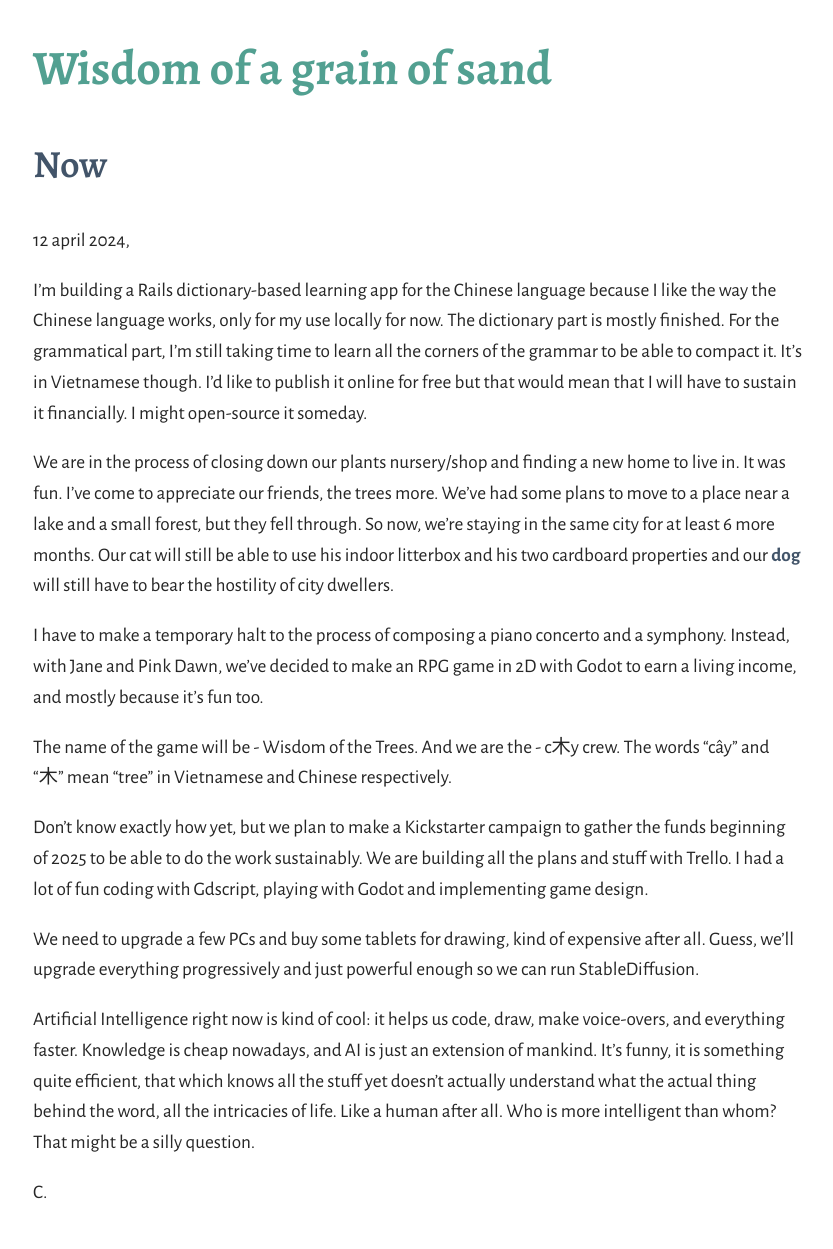
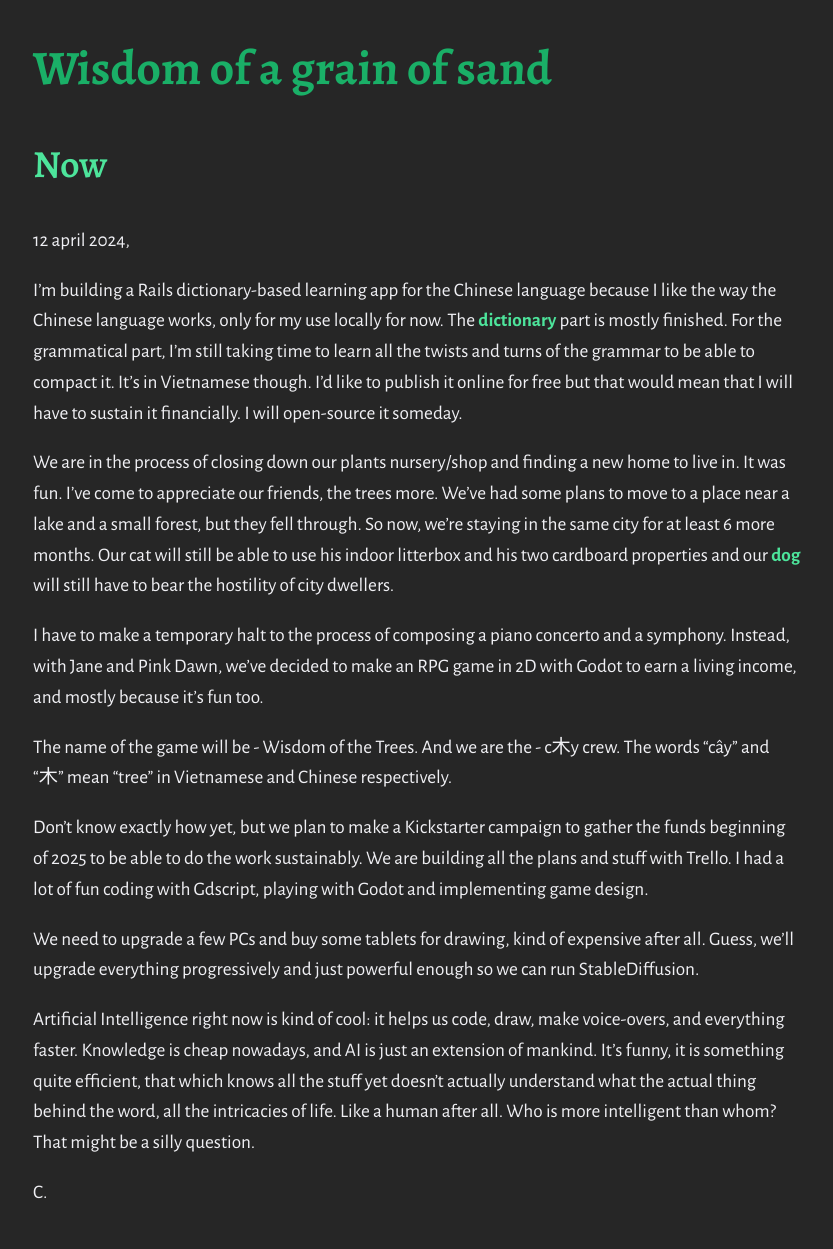
Before and after one commit to nguyenchiencong/nguyenchiencong.github.io, a Jekyll site: the page built from _pages/04_now.md, in a window 1280 px wide. Shown: the whole page, without its empty margins (222-1055 px from the left). Built offline with Jekyll 4.4.1, drawn with Linux system fonts in a browser that asks for light colours.

Commit message:
update to dark

```diff
--- a/_layouts/default.html
+++ b/_layouts/default.html
@@ -1,5 +1,5 @@
 <!DOCTYPE html>
-<html>
+<html class="dark">
 {% include head.html %}
 
 <body id="home">
--- a/_pages/04_now.md
+++ b/_pages/04_now.md
@@ -8,9 +8,9 @@ permalink: /now
 
 I’m building a Rails dictionary-based learning app for the Chinese language because I like the way the Chinese language works,
 only for my use locally for now.
-The dictionary part is mostly finished. For the grammatical part, I’m still taking time to learn all the corners of the grammar to be able to compact it.
+The [dictionary](/files/dictionary.png) part is mostly finished. For the grammatical part, I’m still taking time to learn all the twists and turns of the grammar to be able to compact it.
 It's in Vietnamese though. I’d like to publish it online for free but that would mean that I will have to sustain it financially.
-I might open-source it someday.
+I will open-source it someday.
 
 We are in the process of closing down our plants nursery/shop and finding a new home to live in. It was fun. I've come to appreciate our friends, the trees more.
 We've had some plans to move to a place near a lake and a small forest, but they fell through. So now, we're staying in the same city for at least 6 more months.
--- a/_sass/_base.scss
+++ b/_sass/_base.scss
@@ -16,3 +16,18 @@ $header:  #1D1425;
 	-moz-box-sizing: border-box;
 	box-sizing: border-box;
 }
+
+html {
+  $main: #1aaf67 !global;
+  $font-color: #F0F0F4 !global;
+  $link-color: #4DE49B !global;
+  $link-hover-color: $main !global;
+  $heading-font-color: #4DE49B !global;
+
+  background-color: #262626;
+
+  input {
+    background-color: #404040;
+    color: white;
+  }
+}
```
Also changed, not shown: files/dictionary.png (added).
